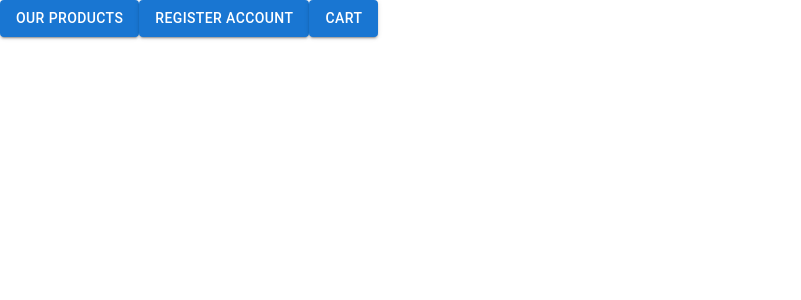
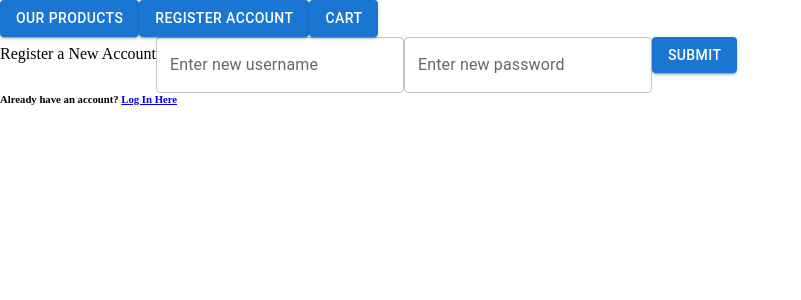
Before and after one commit to chrisxssorc/alcodeholics_store, a React (Create React App) app: page /registerUserAccount in a window 1280 px wide. Shown: the top 300 px of the page, without its empty margins (0-801 px from the left). Built offline with nearby package versions, Linux system fonts and the light colour scheme.

Commit message:
worked on register user component functionality

```diff
--- a/db/init_db.js
+++ b/db/init_db.js
@@ -79,7 +79,7 @@ async function populateInitialUsers() {
             }
           ];
 
-          const users = await Promise.all(usersToCreate.map(registerUser));
+          const users = await Promise.all(usersToCreate.map(user => registerUser(user.username, user.password, user.isAdmin)));
 
           console.log("Users Created: ", users);
           console.log("Finished creating users!")
--- a/index.js
+++ b/index.js
@@ -18,7 +18,7 @@ const cors = require('cors');
 server.use(cors());
 
 // API
-server.use('./api', require('./routes'));
+server.use('/api', require('./routes'));
 
 // By default, serve the react app if route is unrecognized
 server.use((req, res, next) => {
--- a/package.json
+++ b/package.json
@@ -39,6 +39,7 @@
   "devDependencies": {
     "nodemon": "^2.0.13"
   },
+  "proxy": "http://localhost:5000",
   "browserslist": {
     "production": [
       ">0.2%",
--- a/routes/users.js
+++ b/routes/users.js
@@ -23,7 +23,9 @@ usersRouter.get('/:userId', async (req, res, next) => {
 })
 
 usersRouter.post('/register', async (req, res, next) => {
+    console.log('HELLO')
     const { username, password } = req.body;
+    console.log("routes", username, password)
     const user = await registerUser(username, password);
 
     if (!user) {
--- a/src/components/Navbar.js
+++ b/src/components/Navbar.js
@@ -1,7 +1,7 @@
 import React from 'react';
 import { Link, useHistory } from 'react-router-dom';
 import { logoutUser } from '../api/index';
-import Button from '@mui/material/Button';
+import { Button } from '@mui/material';
 
 const Navbar = ({user, setUser}) => {
     const history = useHistory();
--- a/src/components/RegisterForm.js
+++ b/src/components/RegisterForm.js
@@ -1,8 +1,47 @@
-import React from 'react';
+import React, { useState } from 'react';
+import { useHistory, Link } from 'react-router-dom';
+import { registerUser } from '../api';
+import { TextField, Button } from '@mui/material';
 
-const RegisterForm = () => {
+const RegisterForm = ({setUser}) => {
+    const [username, setUsername] = useState('');
+    const [password, setPassword] = useState('');
+    const history = useHistory();
+
     return (
-        <div></div>
+        <div className="register">
+            <form className="registerForm"
+                onSubmit={async (event) => {
+                    event.preventDefault();
+                    try {
+                        const data = await registerUser(username, password);
+                        if (data) {
+                            setUser(data);
+                            history.push("/");
+                        } else {
+                            alert("Username already taken. Please try again.");
+                        }
+                    } catch (error) {console.log(error)}
+                }}>
+
+                <label>Register a New Account</label>
+                <TextField
+                    id="newUsername"
+                    label="Enter new username"
+                    variant="outlined"
+                    onChange={(event) => setUsername(event.target.value)}
+                />
+                <TextField
+                    id="NewPassword"
+                    label="Enter new password"
+                    variant="outlined"
+                    type="password"
+                    onChange={(event) => setPassword(event.target.value)}
+                />
+                <Button variant="contained" type="submit">Submit</Button>
+                <h6>Already have an account? <Link to="/loginUser">Log In Here</Link></h6>
+            </form>
+        </div>
     )
 }
 
```
